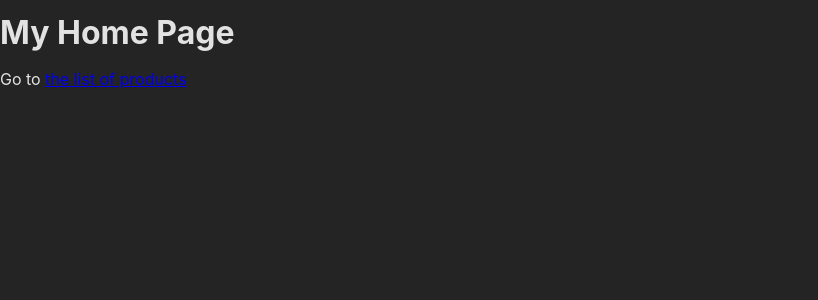
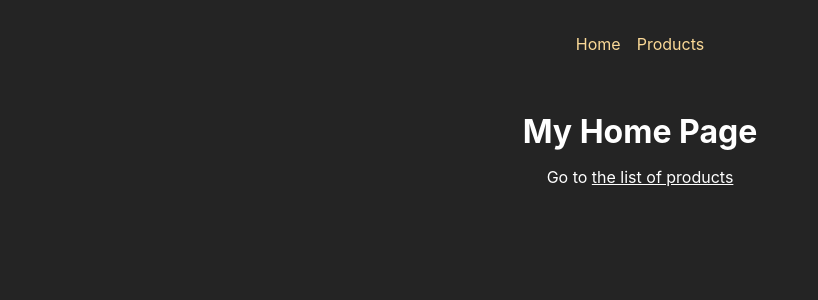
Before and after one commit to ciubiadi/My-Learning-Journey, a React (Create React App) app in the folder React/Udemy-React-Complete-Guide/RoutingPractice/: page / in a window 1280 px wide. Shown: the top 300 px of the page, without its empty margins (0-818 px from the left). Built offline with nearby package versions, Linux system fonts and the light colour scheme.

Commit message:
Layouts and Nested Routes

```diff
--- /dev/null
+++ b/React/Udemy-React-Complete-Guide/RoutingPractice/src/components/MainNavigation.js
@@ -0,0 +1,17 @@
+import { Link } from "react-router-dom";
+import styles from './MainNavigation.module.css';
+
+const MainNavigation = () => {
+    return (
+        <header className={styles.header}>
+            <nav>
+                <ul className={styles.list}>
+                    <li><Link to="/">Home</Link></li>
+                    <li><Link to="/products">Products</Link></li>
+                </ul>
+            </nav>
+        </header>
+    );
+}
+
+export default MainNavigation;
--- /dev/null
+++ b/React/Udemy-React-Complete-Guide/RoutingPractice/src/components/MainNavigation.module.css
@@ -0,0 +1,23 @@
+.header {
+    max-width: 60rem;
+    margin: auto;
+    padding: 2rem;
+    display: flex;
+    justify-content: center;
+  }
+
+  .list {
+    display: flex;
+    gap: 1rem;
+  }
+
+  .list a {
+    text-decoration: none;
+    color: var(--color-primary-400);
+  }
+
+  .list a:hover,
+  .list a.active {
+    color: var(--color-primary-800);
+    text-decoration: underline;
+  }
--- a/React/Udemy-React-Complete-Guide/RoutingPractice/src/index.css
+++ b/React/Udemy-React-Complete-Guide/RoutingPractice/src/index.css
@@ -1,5 +1,6 @@
 * {
   box-sizing: border-box;
+  color:white;
 }
 
 :root {
--- /dev/null
+++ b/React/Udemy-React-Complete-Guide/RoutingPractice/src/pages/Root.js
@@ -0,0 +1,16 @@
+import { Outlet } from "react-router-dom";
+import MainNavigation from "../components/MainNavigation";
+import classes from './Root.module.css';
+
+const RootLayout = () => {
+    return (
+        <>
+            <MainNavigation />
+            <main className={classes.content}>
+                <Outlet />
+            </main>
+        </>
+    );
+}
+
+export default RootLayout;
--- /dev/null
+++ b/React/Udemy-React-Complete-Guide/RoutingPractice/src/pages/Root.module.css
@@ -0,0 +1,4 @@
+.content {
+    margin: 2rem auto;
+    text-align: center;
+}
```
Also changed, not shown: React/Udemy-React-Complete-Guide/RoutingPractice/src/App.js (+9 -2 lines).
